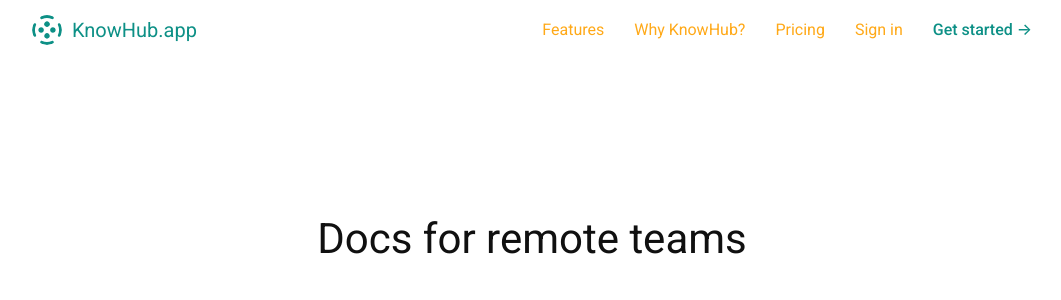
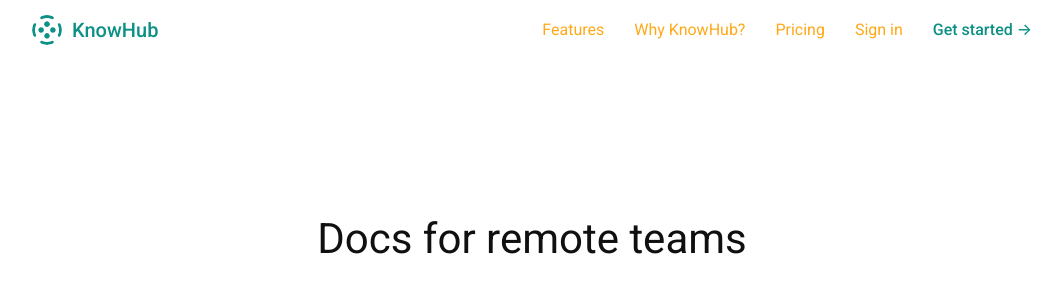
Before and after one commit to sirodoht/knowhub, a Django app: page / in a window 1280 px wide. Shown: the top 300 px of the page, without its empty margins (108-1169 px from the left). Run offline with Django 3.2, Linux system fonts and the light colour scheme.

Commit message:
update logo on scaffold

```diff
--- a/main/static/styles/main.css
+++ b/main/static/styles/main.css
@@ -235,6 +235,7 @@ header {
 
 .header-brand-link > span {
     display: flex;
+    font-weight: 500;
     margin-top: 4px;
     margin-left: 10px;
 }
--- a/main/templates/main/scaffold.html
+++ b/main/templates/main/scaffold.html
@@ -58,7 +58,7 @@
         <div class="header-brand">
             <a href="{% url 'main:index' %}" class="header-brand-link">
                 <img src="{% static 'images/logo.svg' %}" alt="logo" width="30px" height="30px">
-                <span>KnowHub.app</span>
+                <span>KnowHub</span>
             </a>
         </div>
         <nav>
```
